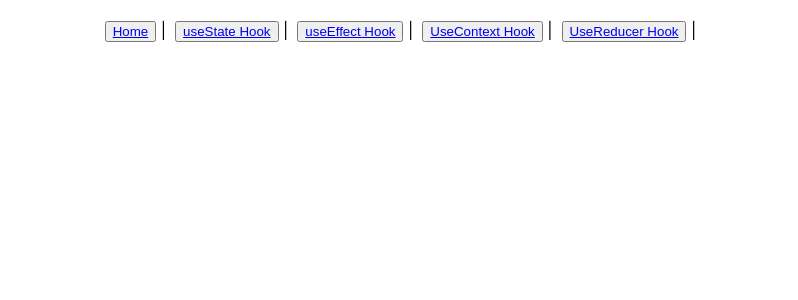
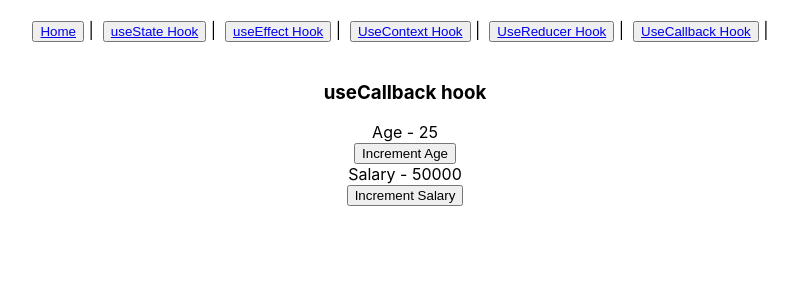
Before and after one commit to 0-mayurkaretha/React_Hooks, a React (Create React App) app: page /UseCallback in a window 1280 px wide. Shown: the top 300 px of the page, without its empty margins (235-1033 px from the left). Built offline with nearby package versions, Linux system fonts and the light colour scheme.

Commit message:
added useCallback hook

```diff
--- a/src/App.js
+++ b/src/App.js
@@ -4,6 +4,7 @@ import UseState from "./components/UseState";
 import UseEffect from "./components/UseEffect";
 import UseContext from "./components/UseContext";
 import UseReducer from "./components/UseReducer";
+import UseCallback from "./components/UseCallback";
 
 function App() {
   return (
@@ -16,6 +17,7 @@ function App() {
           <button><Link to="/UseEffect">useEffect Hook</Link></button> | &nbsp;
           <button><Link to="/UseContext">UseContext Hook</Link></button> | &nbsp;
           <button><Link to="/UseReducer">UseReducer Hook</Link></button> | &nbsp;
+          <button><Link to="/UseCallback">UseCallback Hook</Link></button> | &nbsp;
 
           <br />
         </div>
@@ -24,6 +26,7 @@ function App() {
           <Route path="/UseEffect" element={<UseEffect />} />
           <Route path="/UseContext" element={<UseContext />} />
           <Route path="/UseReducer" element={<UseReducer />} />
+          <Route path="/UseCallback" element={<UseCallback />} />
         </Routes>
       </BrowserRouter>
     </div>
--- /dev/null
+++ b/src/components/UseCallback.js
@@ -0,0 +1,29 @@
+import React, { useState, useCallback } from "react"
+import Count from '../useCallback_components/Count'
+import Button from '../useCallback_components/Button'
+import Title from '../useCallback_components/Title'
+
+const UseCallback = () => {
+  const [age, setAge] = useState(25);
+  const [salary, setSalary] = useState(50000);
+
+  const incrementAge = useCallback(() => {
+    setAge(age + 1)
+  }, [age])
+
+  const incrementSalary = useCallback(() => {
+    setSalary(salary + 1000)
+  }, [salary])
+
+  return (
+    <div>
+      <Title />
+      <Count text="Age" count={age} />
+      <Button handleClick={incrementAge}> Increment Age</Button>
+      <Count text="Salary" count={salary} />
+      <Button handleClick={incrementSalary}> Increment Salary</Button>
+    </div>
+  )
+};
+
+export default UseCallback;
--- /dev/null
+++ b/src/useCallback_components/Button.js
@@ -0,0 +1,17 @@
+import React from "react"
+
+const Button = ({handleClick, children}) => {
+  console.log('Rendering button - ', children)
+  return (
+    <div>
+      <button onClick={handleClick}>
+        {children}
+      </button>
+    </div>
+  )
+};
+
+export default React.memo(Button);
+
+//react.memo stops component to rerender if props or state do not change
+//react.memo has nothing to do with hooks
--- /dev/null
+++ b/src/useCallback_components/Count.js
@@ -0,0 +1,15 @@
+import React from "react"
+
+const Count = ({text, count}) => {
+  console.log(`rendering ${text}`)
+  return (
+    <div>
+      {text} - {count}
+    </div>
+  )
+};
+
+export default React.memo(Count);
+
+//react.memo stops component to rerender if props or state do not change
+//react.memo has nothing to do with hooks
--- /dev/null
+++ b/src/useCallback_components/Title.js
@@ -0,0 +1,16 @@
+import React from "react"
+
+const Title = () => {
+  console.log('Rendering Title')
+  return (
+    <div>
+      <br/>
+      <h3>useCallback hook</h3>
+    </div>
+  )
+};
+
+export default React.memo(Title);
+
+//react.memo stops component to rerender if props or state do not change
+//react.memo has nothing to do with hooks
```
